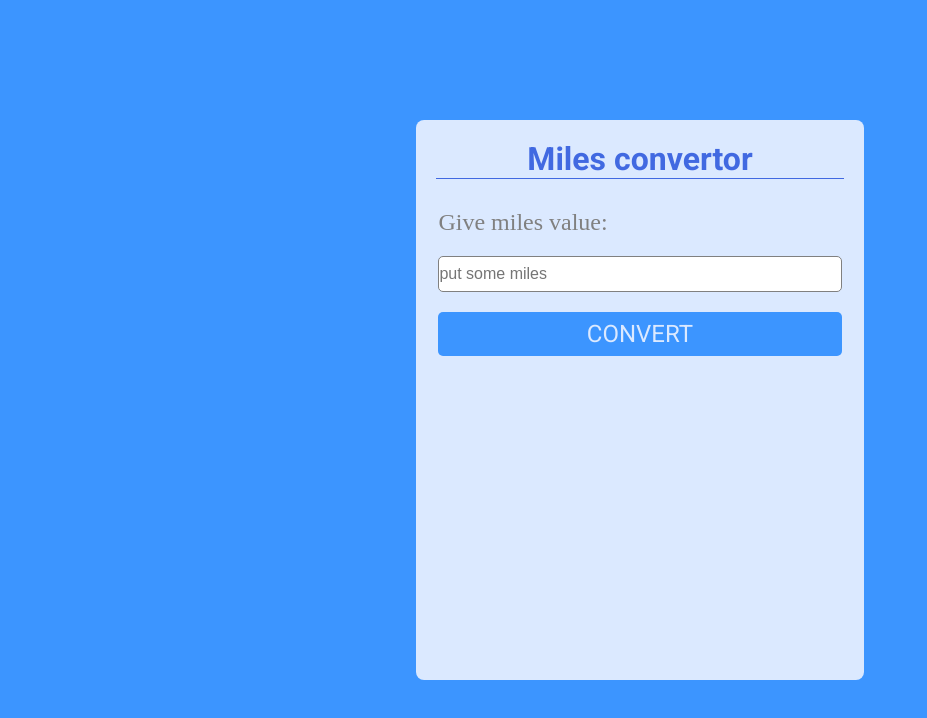
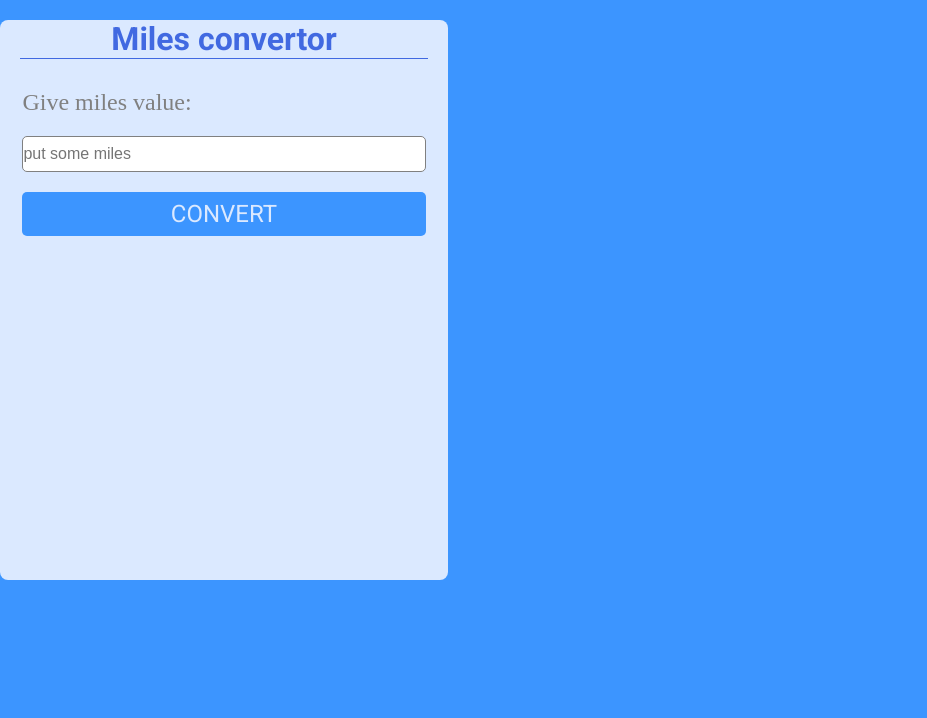
Before and after one commit to MFaizanali2/Js-Miles-convertor, a plain HTML site: page index.html in a window 1280 px wide. Shown: the whole page, without its empty margins (0-927 px from the left). Drawn offline with Linux system fonts and the light colour scheme.

Commit message:
just work
continue

```diff
--- a/style.css
+++ b/style.css
@@ -14,10 +14,7 @@ body{
     width: 35%;
     height: 70vh;
     background-color: #dbe9ff;
-    position: absolute;
-    top: 50%;
-    left: 50%;
-    transform: translate(-50%,-50%);
+    ;
     border-radius: 8px;
 }
 #container h1{
```
